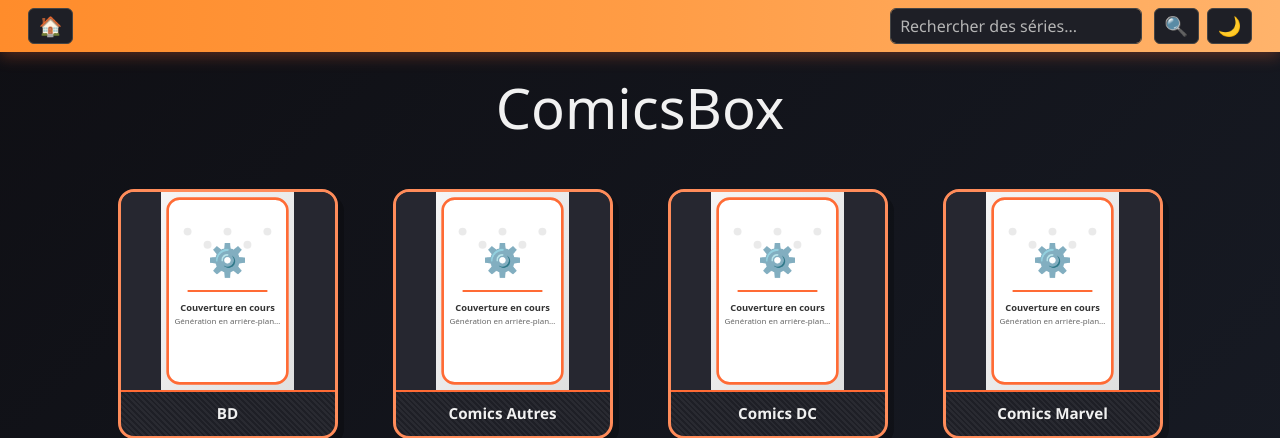
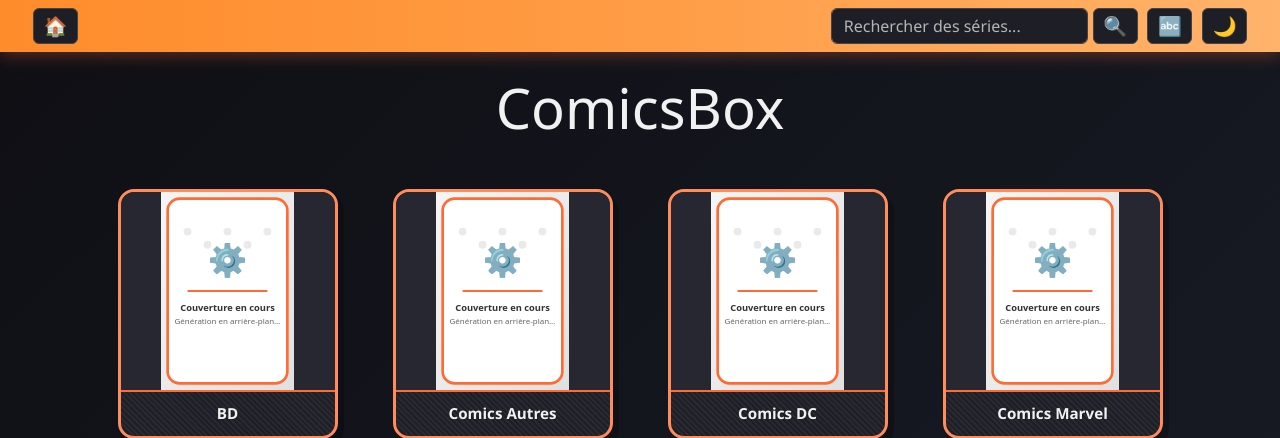
Before and after one commit to yad/comicsbox, an ASP.NET Core app: page / in a window 1280 px wide. Shown: the top 438 px of the page. Run offline with ASP.NET Core 8, Linux system fonts and the light colour scheme; some libraries are stand-ins or nearby versions.

Commit message:
feat: add sort by new files

```diff
--- a/Controllers/ComicsController.cs
+++ b/Controllers/ComicsController.cs
@@ -54,9 +54,10 @@
      * SERIES (/Mangas)
      * ============================ */
     [HttpGet("{category}")]
-    public IActionResult Series(string category)
+    public IActionResult Series(string category, string? sort)
     {
-        var cacheKey = $"series::{category}";
+        var sortMode = sort == "new" ? "new" : "alpha";
+        var cacheKey = $"series::{category}::{sortMode}";
 
         if (_cache.TryGetValue(cacheKey, out LibraryViewModel? vm))
         {
@@ -68,21 +69,36 @@
         if (cat == null || !Directory.Exists(cat.Path))
             return NotFound();
 
+        var directories = Directory.GetDirectories(cat.Path);
+
+        var sortedDirectories = sortMode switch
+        {
+            "new" => directories
+                .OrderByDescending(d => Directory.GetLastWriteTime(d)),
+
+            _ => directories
+                .OrderBy(d => Path.GetFileName(d))
+        };
+
         vm = new LibraryViewModel
         {
             Title = $"{category} – Séries",
             Category = category,
-            Items = Directory.GetDirectories(cat.Path)
-                .Select(Path.GetFileName)
-                .Where(name => !string.IsNullOrWhiteSpace(name))
-                .OrderBy(name => name)
-                .Select(series => new CardItemViewModel
+
+            Items = sortedDirectories
+                .Select(dir => new
                 {
-                    Title = series!,
-                    ImageUrl = GetCoverPath(category, series!),
+                    FullPath = dir,
+                    Name = Path.GetFileName(dir)
+                })
+                .Where(x => !string.IsNullOrWhiteSpace(x.Name))
+                .Select(x => new CardItemViewModel
+                {
+                    Title = x.Name!,
+                    ImageUrl = GetCoverPath(category, x.Name!),
                     Action = "Books",
                     Controller = "Comics",
-                    RouteValues = new { category, series }
+                    RouteValues = new { category, series = x.Name }
                 })
                 .ToList()
         };
--- a/Views/Shared/_CardGrid.cshtml
+++ b/Views/Shared/_CardGrid.cshtml
@@ -6,7 +6,7 @@
         @foreach (var item in Model)
         {
             <div class="col-6 col-md-4 col-lg-3 d-flex justify-content-center">
-                <a class="text-decoration-none w-100 d-flex justify-content-center @(item.IsEmoji ? "zip-btn" : "")"
+                <a class="text-decoration-none w-100 d-flex justify-content-center @(item.IsEmoji ? "zip-btn" : "") dynamic-link"
                 href="@Url.Action(item.Action, item.Controller, item.RouteValues)"
                 data-category="@item.Category"
                 data-series="@(item.Series ?? "")">
@@ -35,3 +35,21 @@
 {
     <p>Aucun élément trouvé.</p>
 }
+
+<script>
+    document.addEventListener("DOMContentLoaded", function () {
+
+        const sort = localStorage.getItem("cb-sort");
+
+        document.querySelectorAll(".dynamic-link").forEach(link => {
+
+            let url = new URL(link.href);
+
+            if (sort) {
+                url.searchParams.set("sort", sort);
+            }
+
+            link.href = url.toString();
+        });
+    });
+</script>
--- a/Views/Shared/_Layout.cshtml
+++ b/Views/Shared/_Layout.cshtml
@@ -30,7 +30,7 @@
                 <!-- LEFT: Home + Back -->
                 <div class="d-flex align-items-center">
                     <!-- Home -->
-                    <button class="header-btn me-2" type="button" onclick="home()" title="Accueil">
+                    <button class="header-btn" type="button" onclick="home()" title="Accueil">
                         🏠
                     </button>
 
@@ -46,10 +46,13 @@
                 <!-- RIGHT: Search + Theme -->
                 <div class="d-flex align-items-center">
                     <!-- Search form -->
-                    <form class="d-flex align-items-center me-2" method="get" action="@Url.Action("Search", "Comics")">
-                        <input class="form-control me-2" type="search" name="query" placeholder="Rechercher des séries..." aria-label="Search">
+                    <form class="d-flex align-items-center search-form" method="get" action="@Url.Action("Search", "Comics")">
+                        <input class="form-control" type="search" name="query" placeholder="Rechercher des séries..." aria-label="Search">
                         <button class="header-btn" type="submit">🔍</button>
                     </form>
+
+                    <!-- Sort toggle -->
+                    <button id="sort-toggle" class="header-btn" type="button">🆕</button>
 
                     <!-- Theme toggle -->
                     <button id="theme-toggle" class="header-btn" type="button">🌙</button>
@@ -84,26 +87,45 @@
 
         (function(){
             const body = document.getElementById('body');
-            const toggle = document.getElementById('theme-toggle');
+            const sortToggle = document.getElementById('sort-toggle');
+            const themeToggle = document.getElementById('theme-toggle');
 
-            // Vérifie le theme dans localStorage
-            const stored = localStorage.getItem('theme');
-            if(stored) {
-                body.className = stored + ' d-flex flex-column min-vh-100';
-                toggle.textContent = stored === 'theme-dark' ? '☀️' : '🌙';
+            const sort = localStorage.getItem('cb-sort');
+            if(sort) {
+                sortToggle.textContent = sort === 'new' ? '🆕' : '🔤';
+            } else {
+                localStorage.setItem('cb-sort', 'alpha');
+                sortToggle.textContent = '🔤';
             }
 
-            toggle.addEventListener('click', () => {
+            sortToggle.addEventListener('click', () => {
+                const currentSort = localStorage.getItem('cb-sort');
+                const newSort = currentSort === 'new' ? 'alpha' : 'new';
+                localStorage.setItem('cb-sort', newSort);
+                sortToggle.textContent = newSort === 'new' ? '🆕' : '🔤';
+
+                const url = new URL(window.location.href);
+                url.searchParams.set('sort', newSort);
+                window.location.replace(url.toString());
+            });
+
+            const theme = localStorage.getItem('cb-theme');
+            if(theme) {
+                body.className = theme + ' d-flex flex-column min-vh-100';
+                themeToggle.textContent = theme === 'theme-dark' ? '☀️' : '🌙';
+            }
+
+            themeToggle.addEventListener('click', () => {
                 if(body.classList.contains('theme-dark')){
                     body.classList.remove('theme-dark');
                     body.classList.add('theme-light');
-                    localStorage.setItem('theme','theme-light');
-                    toggle.textContent = '🌙';
+                    localStorage.setItem('cb-theme','theme-light');
+                    themeToggle.textContent = '🌙';
                 } else {
                     body.classList.remove('theme-light');
                     body.classList.add('theme-dark');
-                    localStorage.setItem('theme','theme-dark');
-                    toggle.textContent = '☀️';
+                    localStorage.setItem('cb-theme','theme-dark');
+                    themeToggle.textContent = '☀️';
                 }
             });
         })();
--- a/wwwroot/css/site.css
+++ b/wwwroot/css/site.css
@@ -126,6 +126,7 @@
     border-radius: 6px;
     height: 2.25rem;           /* hauteur uniforme */
     padding: 0 0.6rem;         /* padding horizontal */
+    margin: 0 0.25em;
     font-size: 1.2rem;          /* texte uniforme */
     display: flex;
     align-items: center;
@@ -148,9 +149,9 @@
     border: 1px solid #444;
     border-radius: 6px;       /* coins identiques aux boutons */
     height: 2.25rem;          /* même hauteur que les boutons */
-    padding: 0 0.6rem;
     font-size: 1rem;          /* placeholder texte plus petit */
     box-sizing: border-box;
+    margin: 0px;
 }
 
 form.d-flex .form-control::placeholder {
@@ -162,9 +163,7 @@
 form.d-flex button.header-btn {
     border-radius: 6px;
     height: 2.25rem;
-    padding: 0 0.6rem;
     font-size: 1.2rem;
-    margin-left: 0.25rem;
 }
 
 /* =========================================================
@@ -192,7 +191,6 @@
 }
 
 .card.book-card:hover {
-    transform: translateY(-10px) scale(1.05) rotate(-1deg);
     box-shadow: 10px 10px 0 rgba(0,0,0,0.35);
     border-color: var(--primary-light);
 }
@@ -305,23 +303,25 @@
     .header-btn {
         font-size: 1rem;
         height: 2rem;
-        padding: 0 0.5rem;
+        margin: 0 0.1em;
     }
 
     form.d-flex .form-control {
         height: 2rem;
         font-size: 0.9rem;
-        padding: 0 0.5rem;
     }
 
     form.d-flex button.header-btn {
         height: 2rem;
         font-size: 1rem;
-        padding: 0 0.5rem;
-        margin-left: 0.25rem;
     }
 
     .navbar-modern {
-        padding: 0.5rem 0.75rem;
+        padding: 1px;
+    }
+
+    .container-fluid {
+        margin: 1px;
+        padding: 1px;
     }
 }
```
